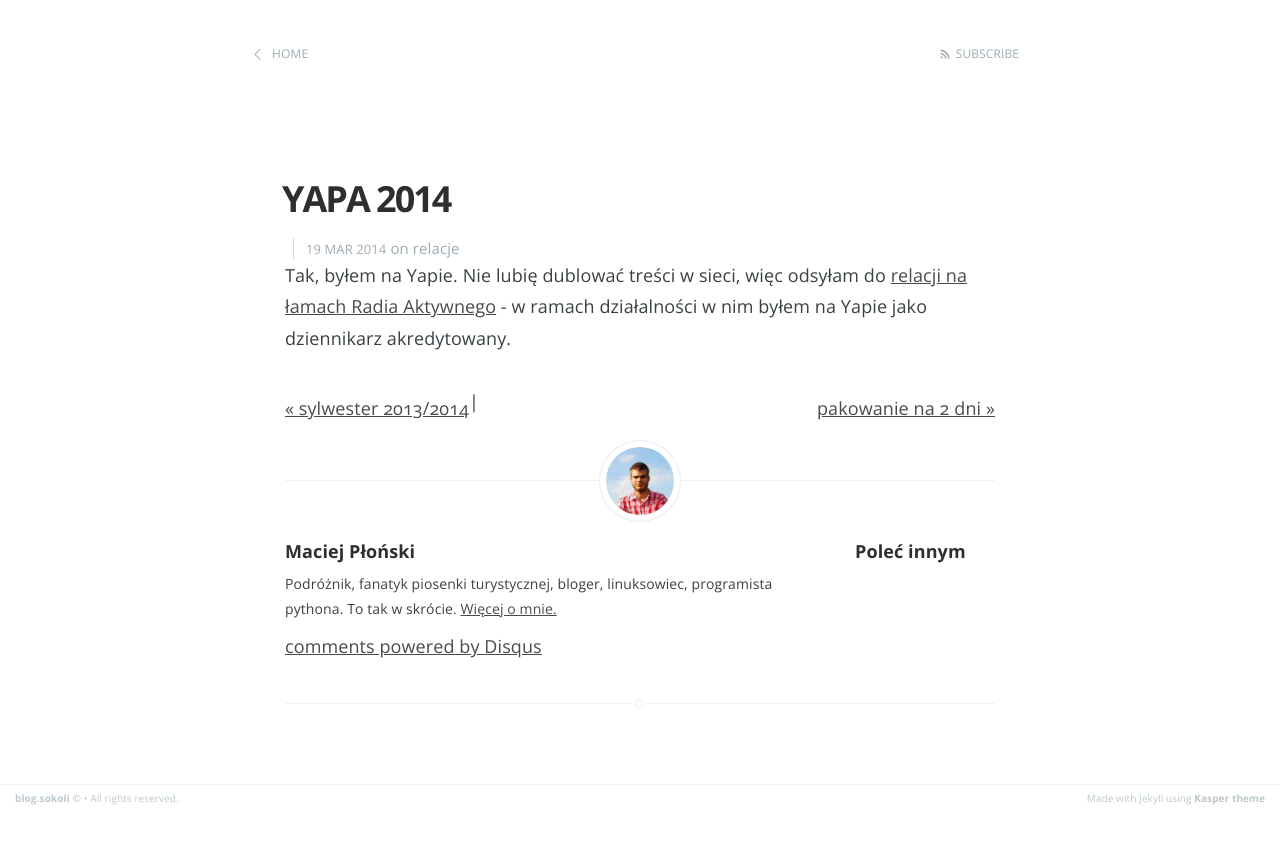
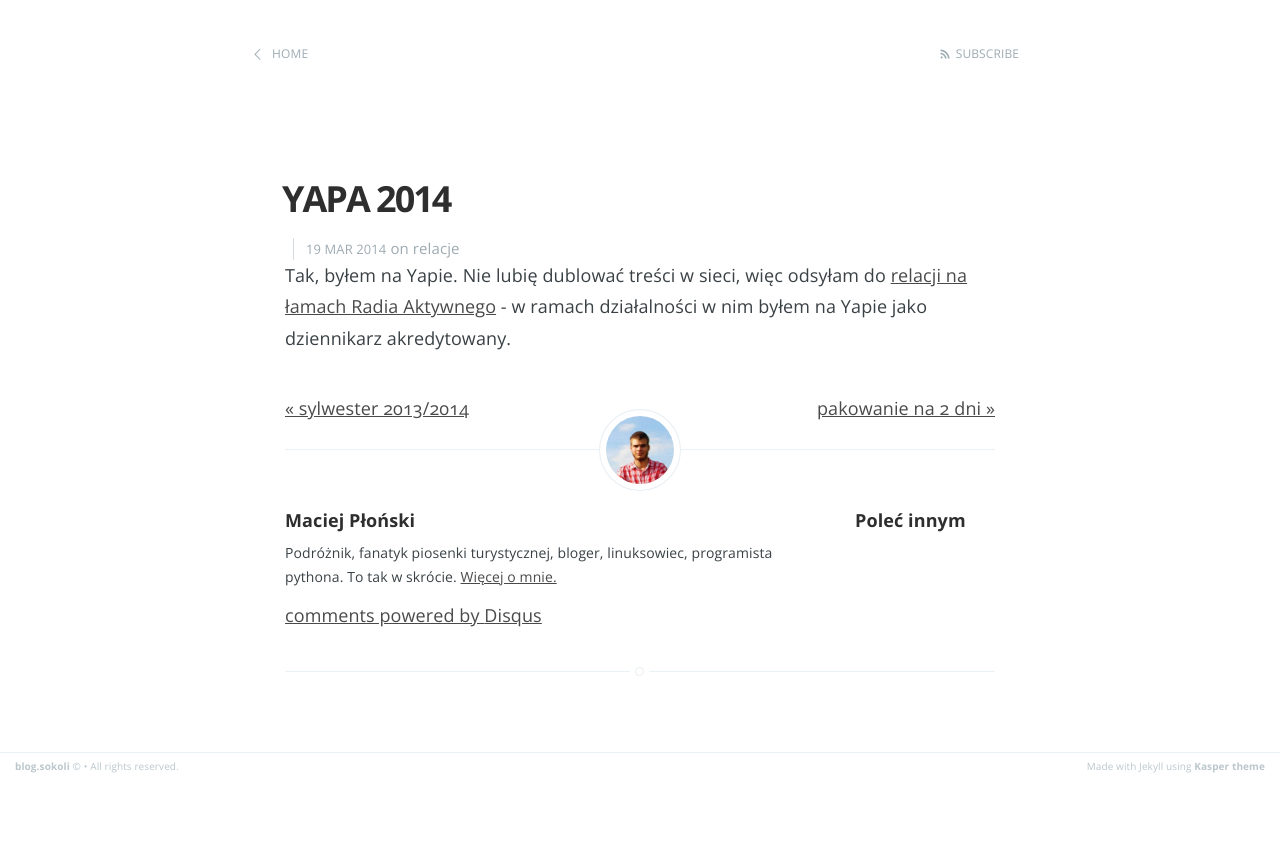
Before and after one commit to mplonski/mplonski.github.com, a Jekyll site: the page built from _posts/2014-03-19-yapa-2014.md, in a window 1280 px wide. Shown: the top 844 px of the page. Built offline with Jekyll 4.4.1, drawn with Linux system fonts in a browser that asks for light colours; comment, search, counter and statistics services are not loaded.

Commit message:
estetyczne

```diff
--- a/_layouts/post.html
+++ b/_layouts/post.html
@@ -45,9 +45,6 @@ post_class: post-template
         {% if page.previous %}
         	<li class="prev"><a class="internal" rel="prev"  href="{{ page.previous.url }}" title="View {{ page.previous.title }}">&laquo; {{ page.previous.title }}</a></li>
          {% endif %}
-         {% if page.previous and page.next %}
-         	<li class="pipe"> | </li>
-         {% endif %}
          {% if page.next %}
          	<li class="next"><a class="internal" rel="next"  href="{{ page.next.url }}" title="View {{ page.next.title }}">{{ page.next.title }} &raquo;</a></li>
          {% endif %}
```
